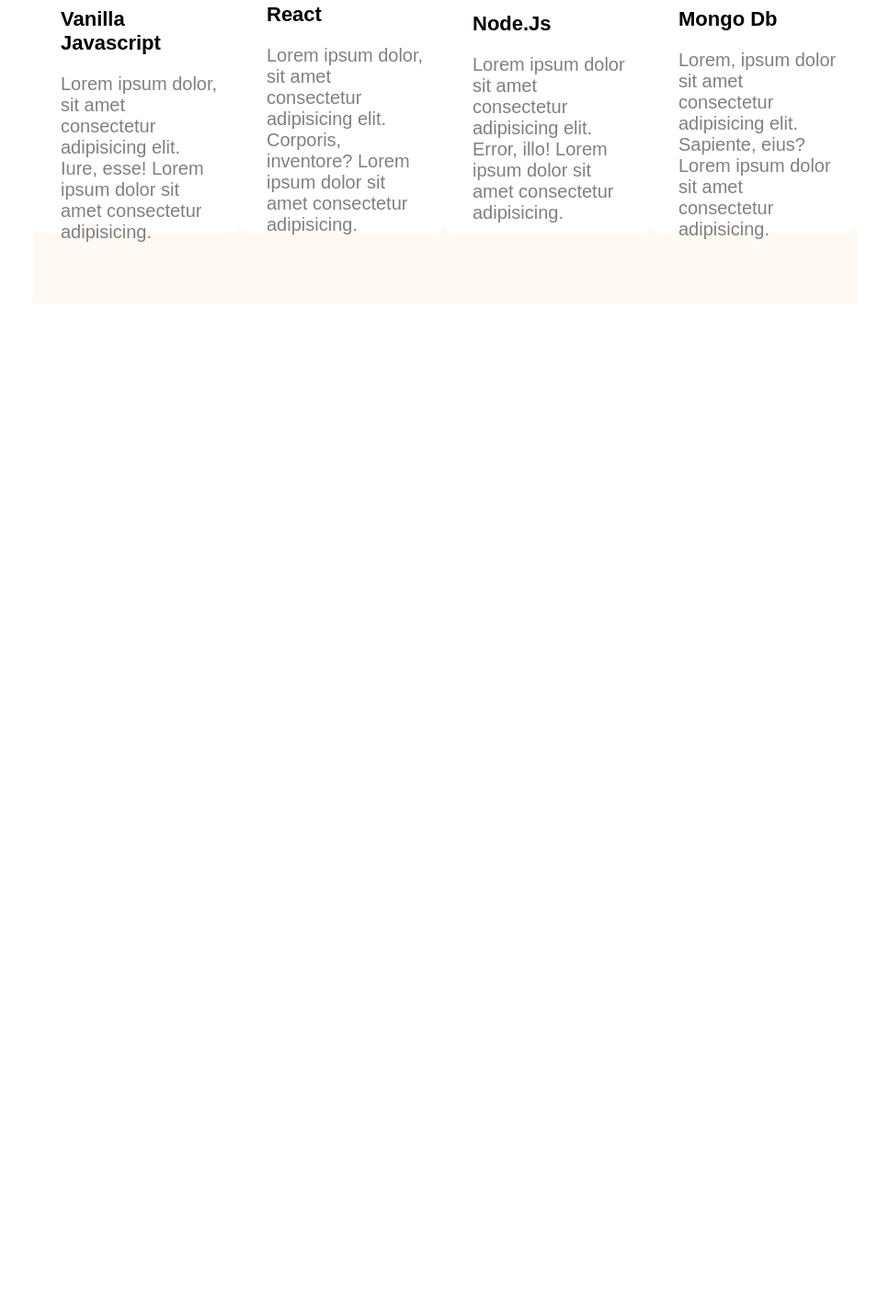
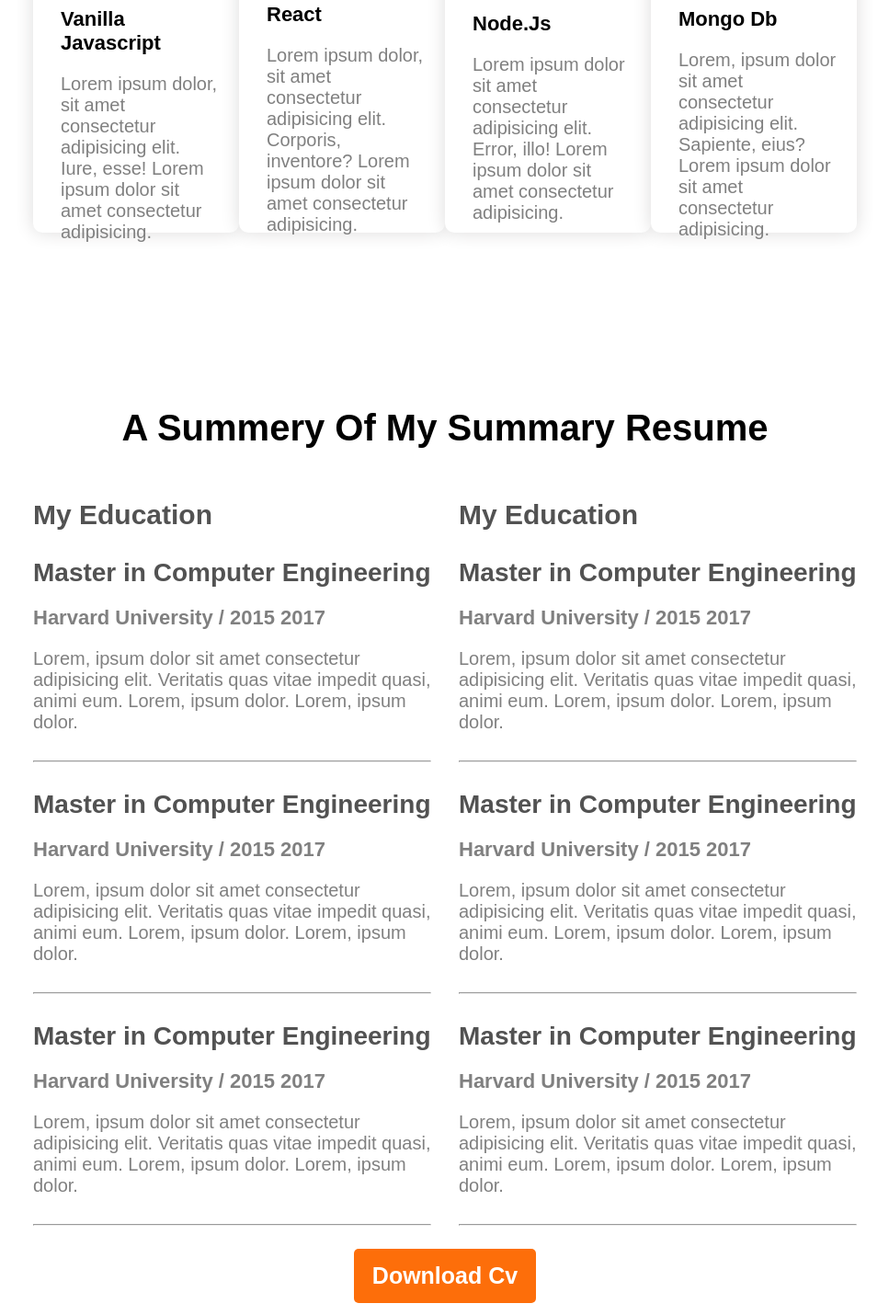
Before and after one commit to ocircleo/module-5, a plain HTML site: page index.html in a window 1280 px wide. Shown: the part 2070-3500 px from the top of the page at 92% size, without its empty margins (156-1123 px from the left). Before the commit the page ends 2400 px from the top, so only its background shows below. Drawn offline with Linux system fonts and the light colour scheme.

Commit message:
cv added

```diff
--- a/index.html
+++ b/index.html
@@ -88,29 +88,90 @@
             <div class="what-i-do-card">
                 <img src="images/icons/js.png" alt="">
                 <h3>vanilla javascript</h3>
-                <p>Lorem ipsum dolor, sit amet consectetur adipisicing elit. Iure, esse! Lorem ipsum dolor sit amet consectetur adipisicing.</p>
+                <p>Lorem ipsum dolor, sit amet consectetur adipisicing elit. Iure, esse! Lorem ipsum dolor sit amet
+                    consectetur adipisicing.</p>
             </div>
             <div class="what-i-do-card">
                 <img src="images/icons/react.png" alt="">
                 <h3>react</h3>
-                <p>Lorem ipsum dolor, sit amet consectetur adipisicing elit. Corporis, inventore? Lorem ipsum dolor sit amet consectetur adipisicing.</p>
+                <p>Lorem ipsum dolor, sit amet consectetur adipisicing elit. Corporis, inventore? Lorem ipsum dolor sit
+                    amet consectetur adipisicing.</p>
             </div>
             <div class="what-i-do-card">
                 <img src="images/icons/nodejs.png" alt="">
                 <h3>node.js</h3>
-                <p>Lorem ipsum dolor sit amet consectetur adipisicing elit. Error, illo! Lorem ipsum dolor sit amet consectetur adipisicing.</p>
+                <p>Lorem ipsum dolor sit amet consectetur adipisicing elit. Error, illo! Lorem ipsum dolor sit amet
+                    consectetur adipisicing.</p>
             </div>
             <div class="what-i-do-card">
                 <img src="images/icons/mongo.png" alt="">
                 <h3>mongo db</h3>
-                <p>Lorem, ipsum dolor sit amet consectetur adipisicing elit. Sapiente, eius? Lorem ipsum dolor sit amet consectetur adipisicing.</p>
+                <p>Lorem, ipsum dolor sit amet consectetur adipisicing elit. Sapiente, eius? Lorem ipsum dolor sit amet
+                    consectetur adipisicing.</p>
             </div>
         </div>
 
 
     </div>
 
-    <div class="summary-of-resume"></div>
+    <div class="summary-of-resume">
+        <h2>a summery of my summary resume</h2>
+        <div class="resume-detail-container">
+            <div class="resume-detail-secton-group">
+                <div class="resume-detail-section">
+                    <h2>My Education</h2>
+                    <h3>Master in Computer Engineering</h3>
+                    <h4>Harvard University / 2015 2017</h4>
+                    <p>Lorem, ipsum dolor sit amet consectetur adipisicing elit. Veritatis quas vitae impedit quasi,
+                        animi eum. Lorem, ipsum dolor. Lorem, ipsum dolor.</p>
+                        <hr>
+                </div>
+                <div class="resume-detail-section">
+                    <h2>My Education</h2>
+                    <h3>Master in Computer Engineering</h3>
+                    <h4>Harvard University / 2015 2017</h4>
+                    <p>Lorem, ipsum dolor sit amet consectetur adipisicing elit. Veritatis quas vitae impedit quasi,
+                        animi eum. Lorem, ipsum dolor. Lorem, ipsum dolor.</p>
+                        <hr>
+                </div>
+            </div>
+            <div class="resume-detail-secton-group">
+                <div class="resume-detail-section">
+                    <h3>Master in Computer Engineering</h3>
+                    <h4>Harvard University / 2015 2017</h4>
+                    <p>Lorem, ipsum dolor sit amet consectetur adipisicing elit. Veritatis quas vitae impedit quasi,
+                        animi eum. Lorem, ipsum dolor. Lorem, ipsum dolor.</p>
+                        <hr>
+                </div>
+                <div class="resume-detail-section">
+                    <h3>Master in Computer Engineering</h3>
+                    <h4>Harvard University / 2015 2017</h4>
+                    <p>Lorem, ipsum dolor sit amet consectetur adipisicing elit. Veritatis quas vitae impedit quasi,
+                        animi eum. Lorem, ipsum dolor. Lorem, ipsum dolor.</p>
+                        <hr>
+                </div>
+            </div>
+            <div class="resume-detail-secton-group">
+                <div class="resume-detail-section">
+                    <h3>Master in Computer Engineering</h3>
+                    <h4>Harvard University / 2015 2017</h4>
+                    <p>Lorem, ipsum dolor sit amet consectetur adipisicing elit. Veritatis quas vitae impedit quasi,
+                        animi eum. Lorem, ipsum dolor. Lorem, ipsum dolor.</p>
+                        <hr>
+                </div>
+                <div class="resume-detail-section">
+                    <h3>Master in Computer Engineering</h3>
+                    <h4>Harvard University / 2015 2017</h4>
+                    <p>Lorem, ipsum dolor sit amet consectetur adipisicing elit. Veritatis quas vitae impedit quasi,
+                        animi eum. Lorem, ipsum dolor. Lorem, ipsum dolor.</p>
+                        <hr>
+                </div>
+            </div>
+
+        </div>
+       <button class="download-cv">download cv</button>
+
+    </div>
 
     <div class="lets-connect"></div>
 
--- a/style/style.css
+++ b/style/style.css
@@ -211,7 +211,7 @@ nav {
 /* ===== end of about me ===== */
 .what-i-do {
     height: 750px;
-    background-color: var(--bg-color);
+    /* background-color: var(--bg-color); */
     width: 70%;
     margin: 0 auto;
     display: flex;
@@ -250,6 +250,7 @@ nav {
     align-items: flex-start;
     padding: 20px 20px;
     border-radius: 10px;
+    box-shadow: 0 0 20px rgb(221, 220, 220);
 }
 
 .what-i-do-card h3 {
@@ -266,3 +267,64 @@ nav {
     width: 45px;
     margin: 10px 0 30px 10px;
 }
+/* ===== what i do ===== */
+.summary-of-resume{
+    height: 1000px;
+    width: 70%;
+    /* background-color: var(--bg-color); */
+    margin: 0 auto;
+    display: flex;
+    flex-direction: column;
+    justify-content: space-around;
+    margin-top: 100px;
+}
+.summary-of-resume h2{
+    font-size: 40px;
+    text-transform: capitalize;
+    text-align: center;
+}
+.resume-detail-secton-group{
+    width: 100%;
+    display: flex;
+    align-items: center;
+    justify-content: space-around;
+    gap: 30px;
+}
+.resume-detail-section{
+    text-align: left;
+    margin-top: 30px;
+}
+.resume-detail-section h2{
+    font-size: 30px;
+    padding: 0 0 30px 0;
+    text-align: left;
+    color: rgb(82, 82, 82);
+}
+.resume-detail-section h3{
+    font-size: 28px;
+    padding: 0 0 20px 0;
+    font-weight: bold;
+    color: rgb(82, 82, 82);
+}
+.resume-detail-section h4{
+    font-size: 22px;
+    padding: 0 0 20px 0;
+    color: gray;
+}
+.resume-detail-section p{
+    color: gray;
+    padding-bottom: 30px;
+    font-size: 20px;
+}
+.download-cv{
+    background-color: var(--link-color);
+    border: none;
+    display: inline-block;
+    margin: 0 auto;
+    font-size: 25px;
+    padding: 15px 20px;
+    color: white;
+    font-weight: 700;
+    text-transform: capitalize;
+    border-radius: 5px;
+}
```
